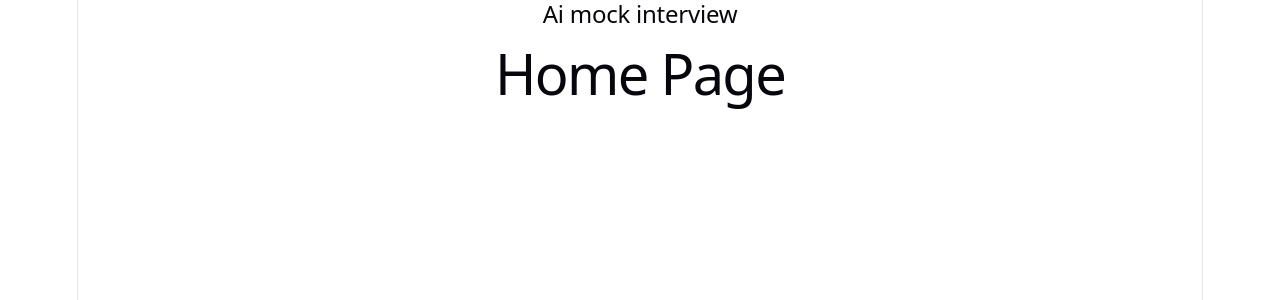
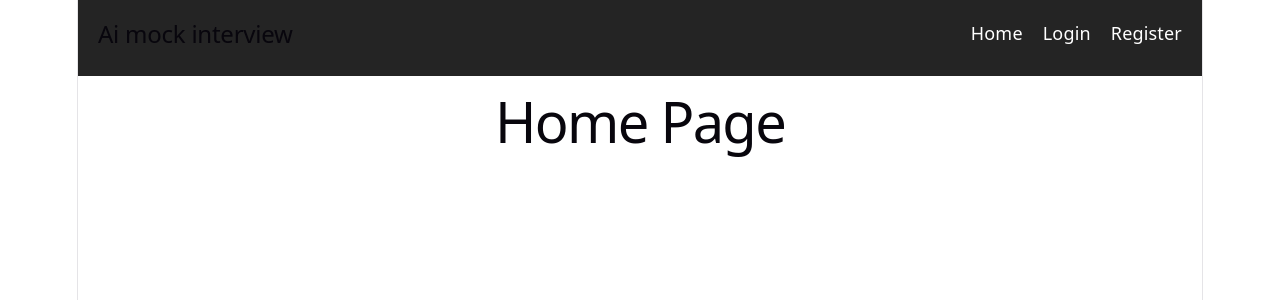
Before and after one commit to sujanbhosle/ai-mock-interview, a React app in the folder frontend/: page / in a window 1280 px wide. Shown: the top 300 px of the page. Built offline with nearby package versions, Linux system fonts and the light colour scheme; the HTML template or start-up script is replaced by a standard one.

Commit message:
Add navigation bar with react router links

```diff
--- a/frontend/src/components/Navbar.jsx
+++ b/frontend/src/components/Navbar.jsx
@@ -1,10 +1,32 @@
 import React from 'react'
+import { Link } from 'react-router-dom'
 
 export default function Navbar() {
   return (
     <div>
-    <nav>
+    <nav
+        style={{
+            display:'flex',
+            justifyContent:"space-between",
+            padding:"20px",
+            backgroundColor:"#242424",
+            color:"white",
+        }}
+    >
+
         <h2>Ai mock interview</h2>
+        <div>
+            <Link
+                to="/"
+                style={{color:"white",marginRight:"20px",textDecoration:"none"}}>Home
+                </Link>
+            <Link
+                to="/login"
+                style={{color:"white",marginRight:"20px",textDecoration:"none"}}>Login</Link>
+            <Link
+                to="/register"
+                style={{color:"white",textDecoration:"none"}}>Register</Link>
+        </div>
       </nav>
     </div>
   )
```
